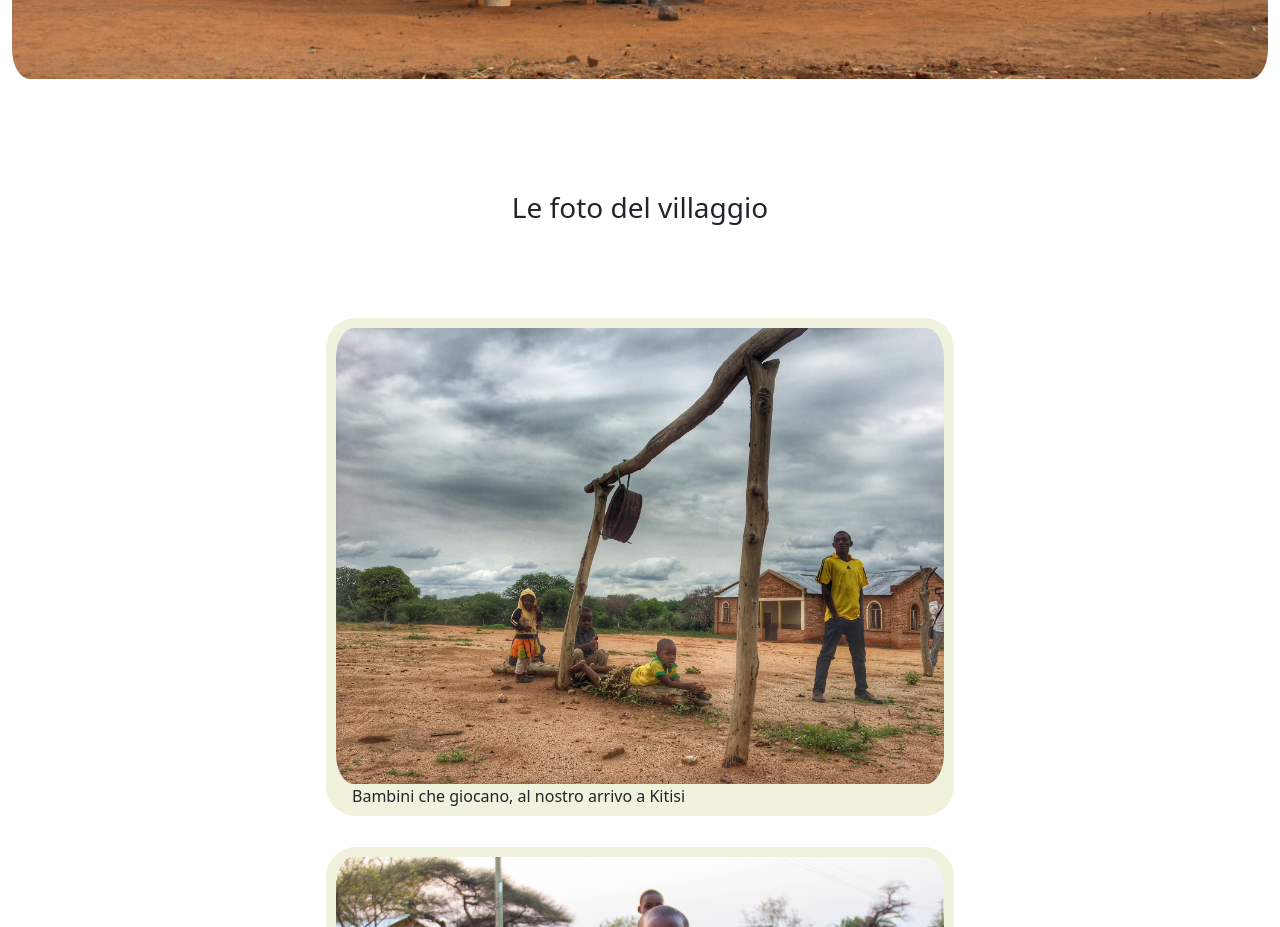
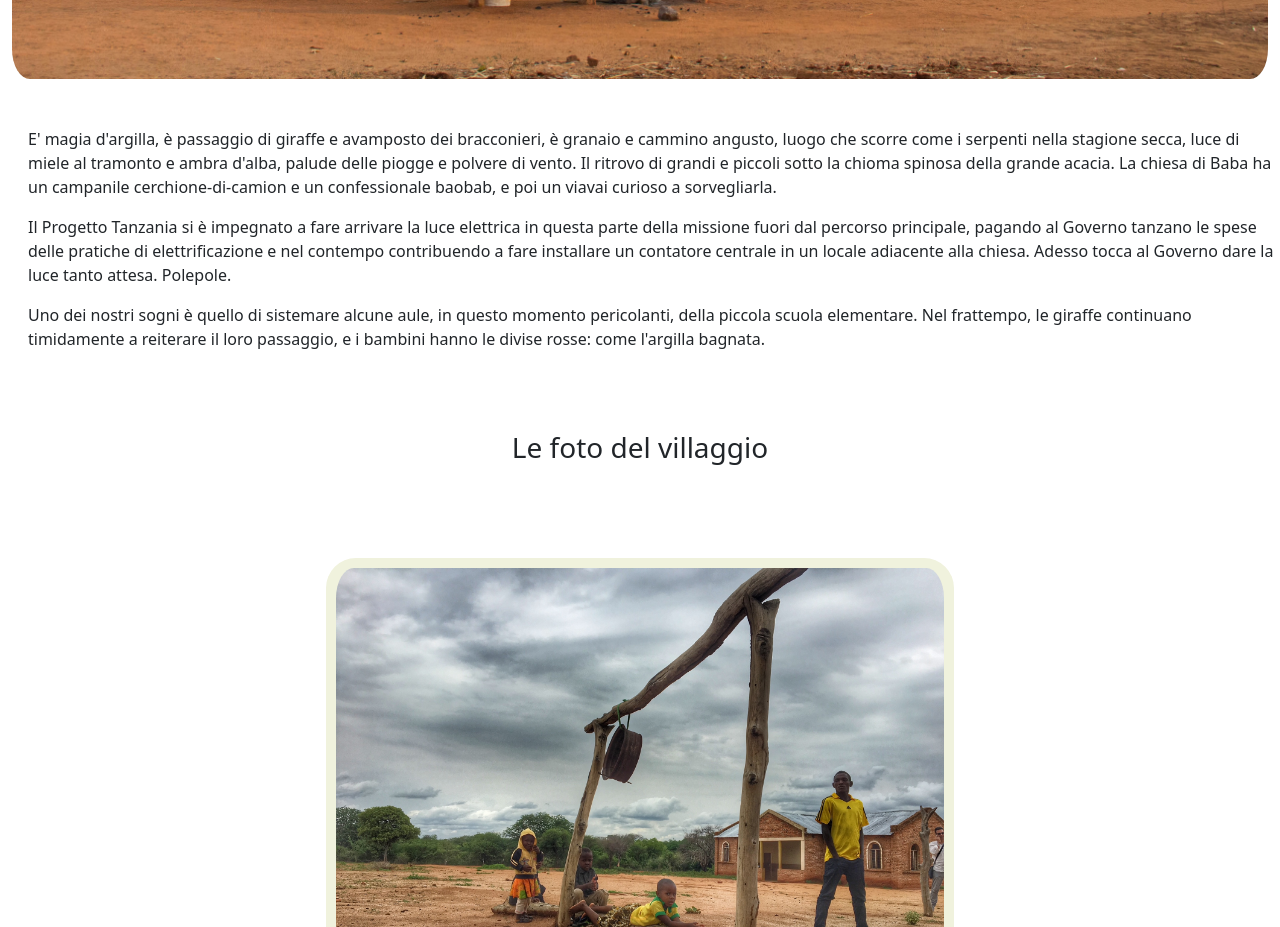
Before and after one commit to JonnyMarsiano/Progetto-Tanzania, a React (Create React App) app: page /kitisi in a window 1280 px wide. Shown: the part 840-1767 px from the top of the page. Built offline with nearby package versions, Linux system fonts and the light colour scheme.

Commit message:
Added village descriptions

```diff
--- a/src/Components/PTKisilwa.js
+++ b/src/Components/PTKisilwa.js
@@ -41,6 +41,11 @@ function PTKisilwa(props) {
                         <img className="image frontImage" onClick={props.setPhotoToShow(4)} src={Kisilwa2} alt="" />
                     </Row>
                 </Link>
+                <div className="photoDescription">
+                    <p>O prima o dentro la savana più crudele, laddove si perdevano le piste e il fiume curva silente, di leopardi risaputi e di lucciole insonni, lo stridore è delle iene e i canti delle mamme, gli alberi abbattuti dal pascolo degli elefanti e la scarsa dimestichezza con la curiosità viaggiante degli wazungu, la salita e le risaie, fumo dagli sterpi e il formicolio d'indomiti bambini tra sterrati buoni per una palla di pezza e l'ombra profumata dei mango.</p>
+                    <p>Il Progetto Tanzania - supportato dalla Hakuna Matata Onlus - ha costruito una piccola scuola elementare: i minuscoli studenti, fino ad allora, erano costretti a percorrere circa 6 miglia verso Mahuninga, incamminandosi al buio, per poter frequentare. Alcuni di loro però, negli anni, non vi sono mai arrivati, preda degli animali o vittime delle piene del fiume.</p>
+                    <p>E allora una corsa contro il tempo, organizzare piccoli eventi e soprattutto pubblicare i "Quaderni tanzani", in pochi mesi le aule hanno iniziato a essere tracciate, delineate, messe su pietra su pietra, e poi piste sicure, e poi strade battute, e la luce fin quasi lassù, dove la savana inizia ma non fa più quella paura.</p>
+                </div>
                 <Row>
                     <h3 className="galleryTitle">Le foto del villaggio</h3>
                 </Row>
--- a/src/Components/PTKitisi.js
+++ b/src/Components/PTKitisi.js
@@ -33,6 +33,13 @@ function PTKitisi(props) {
                         <img className="image frontImage" onClick={props.setPhotoToShow(4)} src={Kitisi4} alt="" />
                     </Row>
                 </Link>
+                <Row className="multi-line">
+                    <div className="photoDescription">
+                        <p>E' magia d'argilla, è passaggio di giraffe e avamposto dei bracconieri, è granaio e cammino angusto, luogo che scorre come i serpenti nella stagione secca, luce di miele al tramonto e ambra d'alba, palude delle piogge e polvere di vento. Il ritrovo di grandi e piccoli sotto la chioma spinosa della grande acacia. La chiesa di Baba ha un campanile cerchione-di-camion e un confessionale baobab, e poi un viavai curioso a sorvegliarla.</p>
+                        <p>Il Progetto Tanzania si è impegnato a fare arrivare la luce elettrica in questa parte della missione fuori dal percorso principale, pagando al Governo tanzano le spese delle pratiche di elettrificazione e nel contempo contribuendo a fare installare un contatore centrale in un locale adiacente alla chiesa. Adesso tocca al Governo dare la luce tanto attesa. Polepole.</p>
+                        <p>Uno dei nostri sogni è quello di sistemare alcune aule, in questo momento pericolanti, della piccola scuola elementare. Nel frattempo, le giraffe continuano timidamente a reiterare il loro passaggio, e i bambini hanno le divise rosse: come l'argilla bagnata.</p>
+                    </div>
+                </Row>
                 <Row>
                     <h3 className="galleryTitle">Le foto del villaggio</h3>
                 </Row>
```
